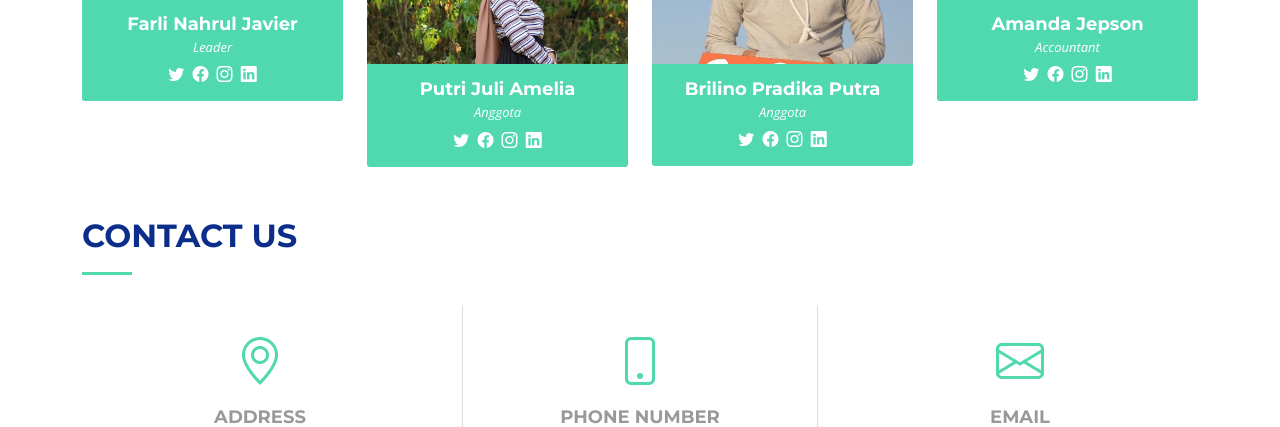
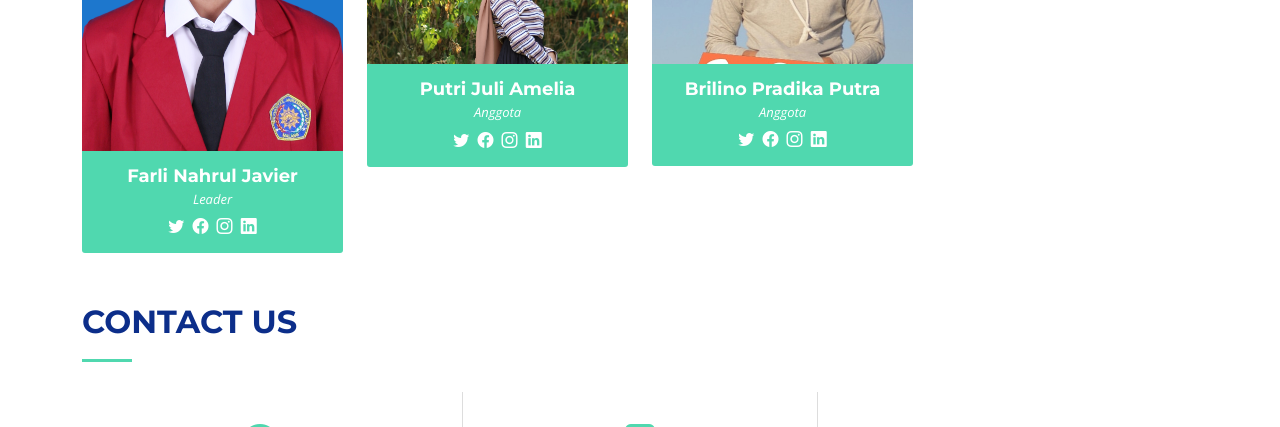
Before and after one commit to farlinahruljavier/cultureID, a PHP site: page / in a window 1280 px wide. Shown: the part 4576-5003 px from the top of the page. Run offline with PHP 8.4, Linux system fonts and the light colour scheme.

Commit message:
foto team

```diff
--- a/index.php
+++ b/index.php
@@ -432,14 +432,14 @@
         <div class="row">
           <div class="col-lg-3 col-md-6">
             <div class="member">
-              <div class="pic"><img src="assets/img/team/farli.jpg" alt=""></div>
+              <div class="pic"><img src="assets/img/team/Farli.jpg" alt=""></div>
               <div class="details">
                 <h4>Farli Nahrul Javier</h4>
                 <span>Leader</span>
                 <div class="social">
                   <a href=""><i class="bi bi-twitter"></i></a>
                   <a href=""><i class="bi bi-facebook"></i></a>
-                  <a href="https://www.instagram.com/farlinahrul/"><i class="bi bi-instagram"></i></a>
+                  <a href="https://www.instagram.com/farlinahrul"><i class="bi bi-instagram"></i></a>
                   <a href=""><i class="bi bi-linkedin"></i></a>
                 </div>
               </div>
@@ -477,23 +477,6 @@
               </div>
             </div>
           </div>
-
-          <div class="col-lg-3 col-md-6">
-            <div class="member">
-              <div class="pic"><img src="assets/img/team-4.jpg" alt=""></div>
-              <div class="details">
-                <h4>Amanda Jepson</h4>
-                <span>Accountant</span>
-                <div class="social">
-                  <a href=""><i class="bi bi-twitter"></i></a>
-                  <a href=""><i class="bi bi-facebook"></i></a>
-                  <a href=""><i class="bi bi-instagram"></i></a>
-                  <a href=""><i class="bi bi-linkedin"></i></a>
-                </div>
-              </div>
-            </div>
-          </div>
-        </div>
 
       </div>
     </section><!-- End Team Section -->
```
Also changed, not shown: assets/img/team/Farli.jpg (renamed from assets/img/team/Pelangi Warna_3x4-3.jpg).
